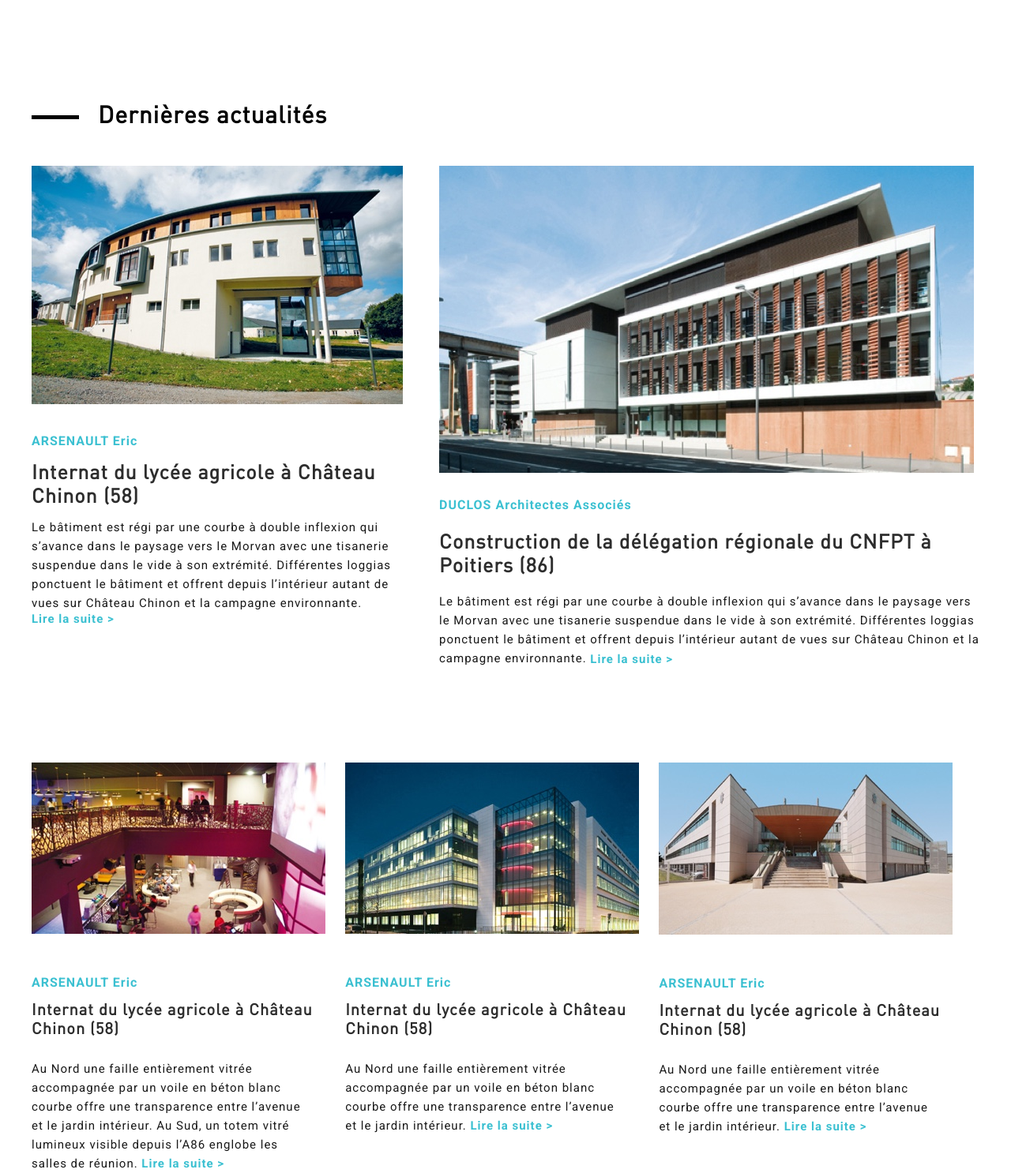
After one commit to Clement-picot6/Semaine-Intensive-G4, a PHP site: page /accueil.html in a window 1280 px wide. The commit adds this page. Shown: the whole page at 79% size. Run offline with PHP 8.4, Linux system fonts and the light colour scheme.

Commit message:
intégration page d'accueil (sans dernière partie)'

```diff
--- /dev/null
+++ b/intégration/accueil.html
@@ -0,0 +1,100 @@
+<!DOCTYPE html>
+<html>
+<head>
+	<meta charset="utf-8">
+	<title></title>
+	<link rel="stylesheet" type="text/css" href="style/style.css">
+	<link href="https://fonts.googleapis.com/css?family=Roboto:400,700" rel="stylesheet">
+</head>
+<body>
+	<main>
+		<div class="actu_block clearfix">
+			<div></div>
+			<h1>Dernières actualités</h1>
+			<section class="article_block">
+				<article>
+					<figure>
+						<img src="img-content/photo_accueil_1.jpg" alt="photo1">
+						<figcaption>
+							ARSENAULT Eric
+						</figcaption>
+					</figure>
+						<h2>
+							Internat du lycée agricole à Château Chinon (58)
+						</h2>
+
+						<p>
+							Le bâtiment est régi par une courbe à double inflexion qui s’avance dans le paysage vers le Morvan avec une tisanerie suspendue dans le vide à son extrémité. Différentes loggias ponctuent le bâtiment et offrent depuis l’intérieur autant de vues sur Château Chinon et la campagne environnante.
+						</p>
+						<a href="#">Lire la suite ></a>
+				</article>
+				<article>
+					<figure>
+						<img src="img-content/photo_accueil_2.jpg" alt="photo2">
+						<figcaption>
+							DUCLOS Architectes Associés
+						</figcaption>
+					</figure>
+						<h2>
+							Construction de la délégation régionale du CNFPT à Poitiers (86)
+						</h2>
+
+						<p>
+							Le bâtiment est régi par une courbe à double inflexion qui s’avance dans le paysage vers le Morvan avec une tisanerie suspendue dans le vide à son extrémité. Différentes loggias ponctuent le bâtiment et offrent depuis l’intérieur autant de vues sur Château Chinon et la campagne environnante. <a href="#">Lire la suite ></a>
+						</p>
+				</article>
+			</section>
+		</div>
+
+		<div class="clearfix">
+			<section class="old_articles">
+				<article>
+					<figure>
+						<img src="img-content/photo_accueil_3.jpg" alt="photo3">
+						<figcaption>
+							ARSENAULT Eric
+						</figcaption>
+					</figure>
+					<h2>
+							Internat du lycée agricole à Château Chinon (58)
+						</h2>
+
+						<p>
+							Au Nord une faille entièrement vitrée accompagnée par un voile en béton blanc courbe offre une transparence entre l’avenue et le jardin intérieur. Au Sud, un totem vitré lumineux visible depuis l’A86 englobe les salles de réunion. <a href="#">Lire la suite ></a>
+						</p>
+				</article>
+				<article>
+					<figure>
+						<img src="img-content/photo_accueil_4.jpg" alt="photo4">
+						<figcaption>
+							ARSENAULT Eric
+						</figcaption>
+					</figure>
+						<h2>
+							Internat du lycée agricole à Château Chinon (58)
+						</h2>
+
+						<p>
+							Au Nord une faille entièrement vitrée accompagnée par un voile en béton blanc courbe offre une transparence entre l’avenue et le jardin intérieur. <a href="#">Lire la suite ></a>
+						</p>
+				</article>
+				<article>
+					<figure>
+						<img src="img-content/photo_accueil_5.jpg" alt="photo5">
+						<figcaption>
+							ARSENAULT Eric
+						</figcaption>
+					</figure>
+						<h2>
+							Internat du lycée agricole à Château Chinon (58)
+						</h2>
+
+						<p>
+							Au Nord une faille entièrement vitrée accompagnée par un voile en béton blanc courbe offre une transparence entre l’avenue et le jardin intérieur. <a href="#">Lire la suite ></a>
+						</p>
+				</article>
+			</section>
+		</div>
+	</main>
+</body>
+</html>
--- a/intégration/style/style.css
+++ b/intégration/style/style.css
@@ -43,7 +43,13 @@
 }
 
 
-/* HEADER */
+main {
+	max-width: 1200px;
+	margin: 0 auto;
+}
+
+
+/***** 	HEADER 	*****/
 
 header {
 	background-image: url(../img-content/header-img.jpg);
@@ -146,19 +152,23 @@ header>div:nth-child(2)>ul>a:nth-child(5) {
 
 
 
-/* FOOTER */
 
-.pouet {
+
+
+/***** 	FOOTER 	*****/
+
+/*.pouet {
 	height: 13vh;
 }
 
-
+*/
 
 .newsletter {
 	float: left;
 	width: 100%;
 	height: 30vh;
 	background-color: #191919;
+	margin-top: 10%;
 }
 
 
@@ -246,3 +256,141 @@ footer div a {
 	display: block;
 	line-height: 30px;
 }
+
+
+
+
+
+
+/***** 	 ACCUEIL 	*****/
+
+body .actu_block {
+	margin-top: 10.5%;
+}
+
+
+body .actu_block div:nth-child(1) {
+	border-bottom: solid black 5px;
+	width: 5%;
+	display: inline-block;
+	margin-bottom: 5px;
+	margin-right: 20px;
+}
+
+body .actu_block>h1 {
+	display: inline-block;
+	font-size: 30px;
+	color: black;
+	font-family: 'din_regular', sans-serif;
+	letter-spacing: 1px;
+}
+
+body .actu_block .article_block {
+	margin-top: 4%;
+	width:
+}
+
+body .actu_block .article_block article {
+	float: left;
+	width: 39%;
+}
+
+body .actu_block .article_block article:nth-child(2) {
+	float: right;
+	width: 57%;
+}
+
+body .actu_block .article_block article:nth-child(1) figure figcaption {
+	color: #3BC0D1;
+	font-family:'Roboto', sans-serif;
+	font-weight: 700;
+	font-size: 16px;
+	margin-top: 7%;
+	letter-spacing: 1px;
+}
+
+body .actu_block .article_block article:nth-child(2) figure figcaption {
+	color: #3BC0D1;
+	font-family:'Roboto', sans-serif;
+	font-weight: 700;
+	font-size: 16px;
+	margin-top: 4%;
+	letter-spacing: 1px;
+}
+
+
+body .actu_block .article_block article h2 {
+	font-size: 25px;
+	font-family: 'din_regular', sans-serif;
+	color: #2D2D2D;
+	letter-spacing: 1px;
+	margin: 3% 0;
+}
+
+body .actu_block .article_block article p {
+	width: 100%;
+	color: #191919;
+	font-family: 'Roboto', sans-serif;
+	font-weight: 400;
+	font-size: 15px;
+	line-height: 3vh;
+	letter-spacing: 1px;
+}
+
+body .actu_block .article_block article a {
+	text-decoration: none;
+	color: #3BC0D1;
+	font-family: 'Roboto', sans-serif;
+	font-weight: 700;
+	font-size: 15px;
+	letter-spacing: 1px;
+	padding-top: 2%;
+}
+
+body section.old_articles {
+	width: 100%;
+	margin-top: 10%;
+}
+
+body section.old_articles article {
+	width: 33.1%;
+	float: left;
+}
+
+body .old_articles article figure figcaption {
+	color: #3BC0D1;
+	font-family:'Roboto', sans-serif;
+	font-weight: 700;
+	font-size: 16px;
+	margin-top: 12%;
+	letter-spacing: 1px;
+}
+
+body .old_articles article h2 {
+	font-size: 20px;
+	font-family: 'din_regular', sans-serif;
+	color: #2D2D2D;
+	letter-spacing: 1px;
+	margin: 3% 0;
+}
+
+body .old_articles article p {
+	width: 90%;
+	padding-top: 4%;
+	color: #191919;
+	font-family: 'Roboto', sans-serif;
+	font-weight: 400;
+	font-size: 15px;
+	line-height: 3vh;
+	letter-spacing: 1px;
+}
+
+body .old_articles article a {
+	text-decoration: none;
+	color: #3BC0D1;
+	font-family: 'Roboto', sans-serif;
+	font-weight: 700;
+	font-size: 15px;
+	letter-spacing: 1px;
+	padding-top: 2%;
+}
```
Also changed, not shown: intégration/img-content/photo_accueil_1.jpg (added), intégration/img-content/photo_accueil_2.jpg (added), intégration/img-content/photo_accueil_3.jpg (added), intégration/img-content/photo_accueil_4.jpg (added), intégration/img-content/photo_accueil_5.jpg (added), 3 other files.
